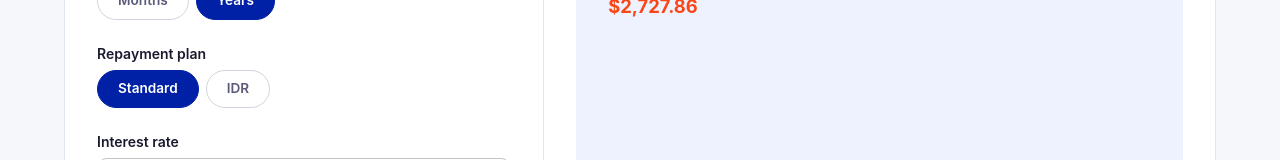
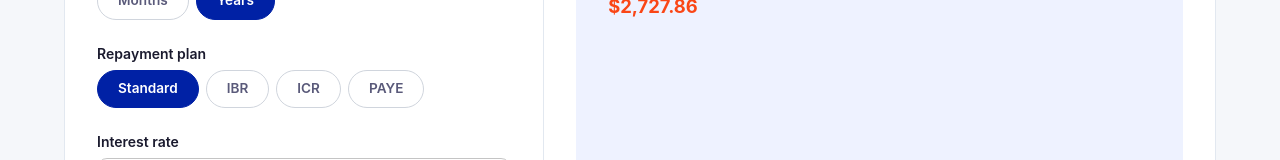
Before and after one commit to gregtwallace2/CEN3031_Project, a React (Vite) app: page / in a window 1280 px wide. Shown: the part 419-579 px from the top of the page. Built offline with nearby package versions, Linux system fonts and the light colour scheme.

Commit message:
plans: add the ibr options to ui

```diff
--- a/src/App.tsx
+++ b/src/App.tsx
@@ -31,7 +31,7 @@ function App() {
     interestRate: number;
     loanTerm: number;
     termUnit: 'months' | 'years';
-    repaymentPlan: 'standard' | 'idr';
+    repaymentPlan: 'standard' | 'ibr' | 'icr' | 'paye';
     income?: number;
     familySize?: number;
   }) => {
--- a/src/components/LoanDetailsForm.tsx
+++ b/src/components/LoanDetailsForm.tsx
@@ -14,7 +14,7 @@ interface LoanDetailsFormProps {
     interestRate: number;
     loanTerm: number;
     termUnit: 'months' | 'years';
-    repaymentPlan: 'standard' | 'idr';
+    repaymentPlan: 'standard' | 'ibr' | 'icr' | 'paye';
     income?: number;
     familySize?: number;
   }) => void;
@@ -25,7 +25,7 @@ export default function LoanDetailsForm({ onCalculate }: LoanDetailsFormProps) {
   const [interestRate, setInterestRate] = useState('5');
   const [loanTerm, setLoanTerm] = useState('10');
   const [termUnit, setTermUnit] = useState<'months' | 'years'>('years');
-  const [repaymentPlan, setRepaymentPlan] = useState<'standard' | 'idr'>('standard');
+  const [repaymentPlan, setRepaymentPlan] = useState<'standard' | 'ibr' | 'icr' | 'paye'>('standard');
   const [income, setIncome] = useState('');
   const [familySize, setFamilySize] = useState('');
 
@@ -39,7 +39,7 @@ export default function LoanDetailsForm({ onCalculate }: LoanDetailsFormProps) {
   };
   const handleRepaymentPlanChange = (
   _: React.MouseEvent<HTMLElement>,
-  newPlan: 'standard' | 'idr' | null,
+  newPlan: 'standard' | 'ibr' | 'icr' | 'paye' | null,
 ) => {
   if (newPlan !== null) {
     setRepaymentPlan(newPlan);
@@ -61,9 +61,9 @@ export default function LoanDetailsForm({ onCalculate }: LoanDetailsFormProps) {
         termUnit,
         repaymentPlan,
         income:
-          repaymentPlan === 'idr' && !isNaN(incomeNum) ? incomeNum : undefined,
+          repaymentPlan !== 'standard' && !isNaN(incomeNum) ? incomeNum : undefined,
         familySize:
-          repaymentPlan === 'idr' && !isNaN(familySizeNum)
+          repaymentPlan !== 'standard' && !isNaN(familySizeNum)
             ? familySizeNum
             : undefined,
       });
@@ -226,7 +226,9 @@ export default function LoanDetailsForm({ onCalculate }: LoanDetailsFormProps) {
           }}
         >
           <ToggleButton value="standard">Standard</ToggleButton>
-          <ToggleButton value="idr">IDR</ToggleButton>
+          <ToggleButton value="ibr">IBR</ToggleButton>
+          <ToggleButton value="icr">ICR</ToggleButton>
+          <ToggleButton value="paye">PAYE</ToggleButton>
         </ToggleButtonGroup>
       </Box>
 
@@ -265,7 +267,7 @@ export default function LoanDetailsForm({ onCalculate }: LoanDetailsFormProps) {
       </Box>
 
       {/* Annual Income */}
-      {repaymentPlan === 'idr' && (
+      {repaymentPlan !== 'standard' && (
       <Box sx={{ mb: 4 }}>
         <Box sx={{ mb: 3 }}>
         <Typography
```
Also changed, not shown: 1 other file (tests, documents, lock files or other folders).
